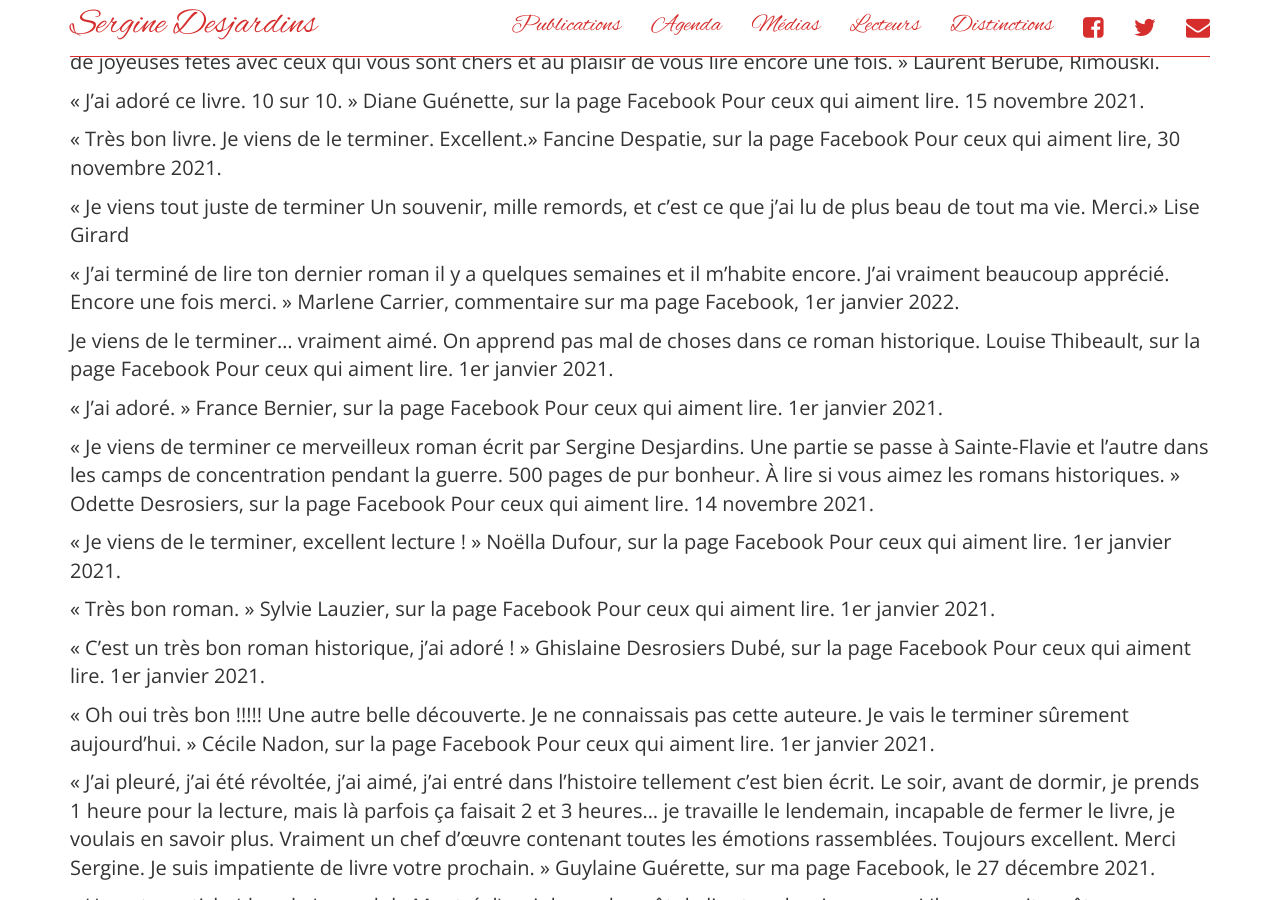
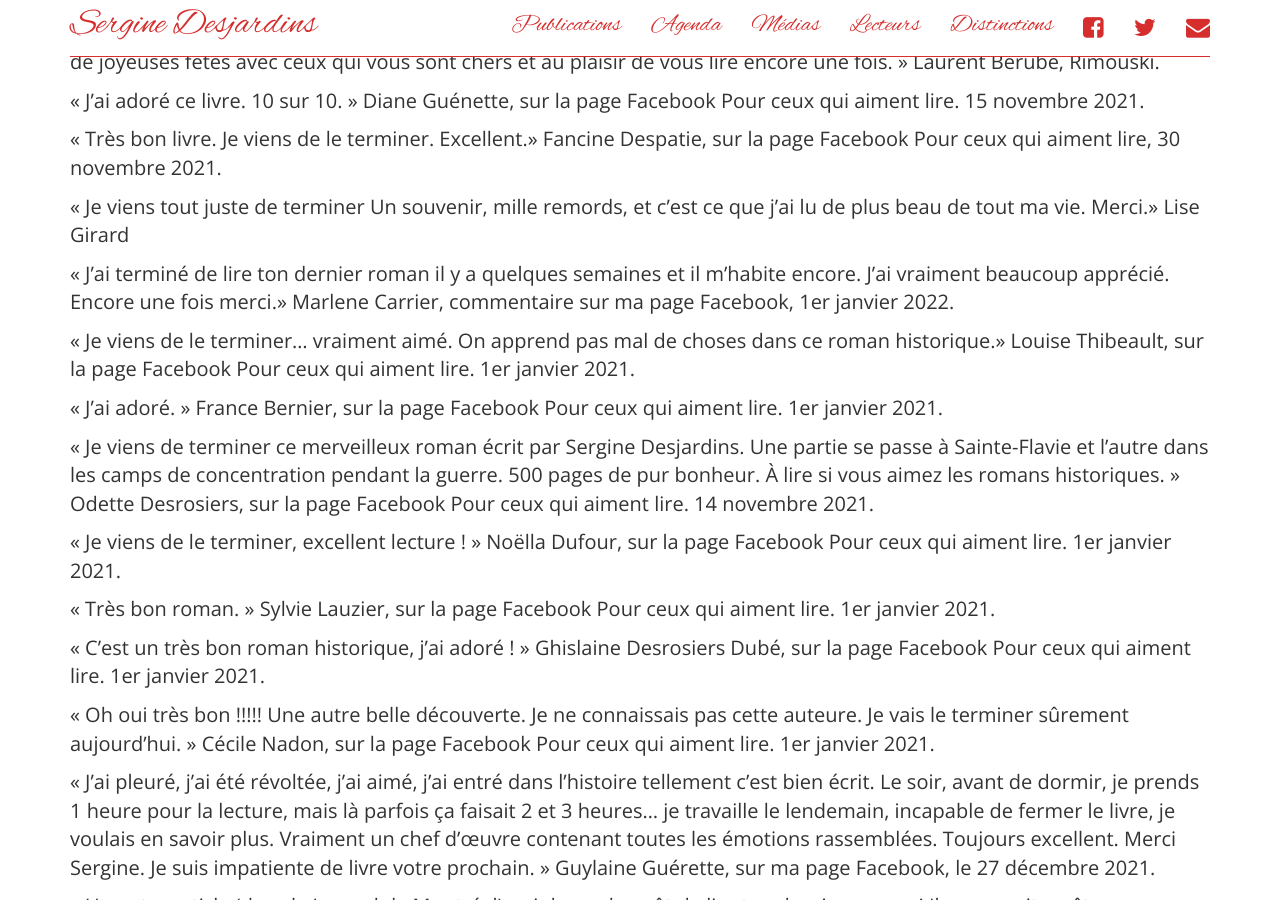
Before and after one commit to serginedesjardins/serginedesjardins.github.io, a Jekyll site: the page built from lecteurs.md, in a window 1280 px wide and 900 px high, scrolled down 4500 px. Built offline with Jekyll 4.4.1, drawn with Linux system fonts in a browser that asks for light colours; nearby versions of some CDN libraries.

Commit message:
ajouter guillements

```diff
--- a/lecteurs.md
+++ b/lecteurs.md
@@ -91,9 +91,9 @@ Sergine, toute mon émotion à fleur de peau et ma gratitude pour ce tableau de
 
 « Je viens tout juste de terminer Un souvenir, mille remords, et c’est ce que j’ai lu de plus beau de tout ma vie. Merci.» Lise Girard
 
-« J’ai terminé de lire ton dernier roman il y a quelques semaines et il m’habite encore. J’ai vraiment beaucoup apprécié. Encore une fois merci. » Marlene Carrier, commentaire sur ma page Facebook, 1er janvier 2022.
+« J’ai terminé de lire ton dernier roman il y a quelques semaines et il m’habite encore. J’ai vraiment beaucoup apprécié. Encore une fois merci.» Marlene Carrier, commentaire sur ma page Facebook, 1er janvier 2022.
 
-Je viens de le terminer… vraiment aimé. On apprend pas mal de choses dans ce roman historique. Louise Thibeault, sur la page Facebook Pour ceux qui aiment lire. 1er janvier 2021.
+« Je viens de le terminer… vraiment aimé. On apprend pas mal de choses dans ce roman historique.» Louise Thibeault, sur la page Facebook Pour ceux qui aiment lire. 1er janvier 2021.
 
 « J’ai adoré. » France Bernier, sur la page Facebook Pour ceux qui aiment lire. 1er janvier 2021.
 
```
